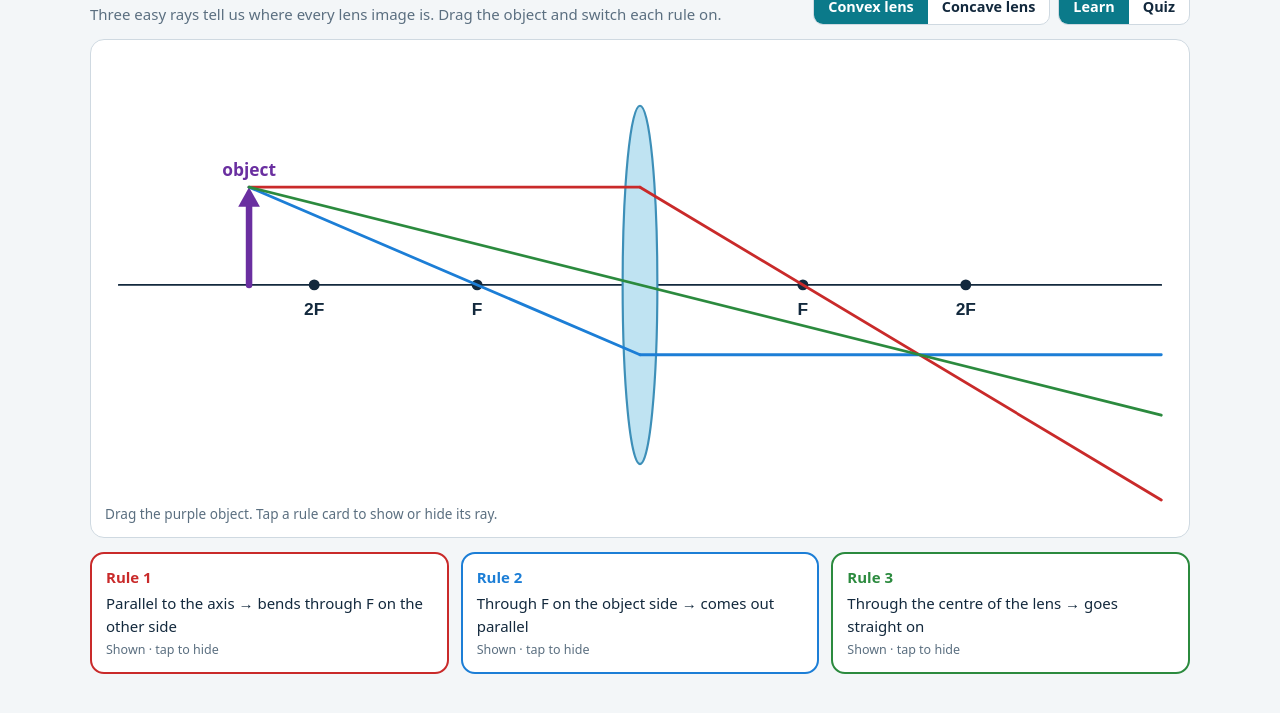
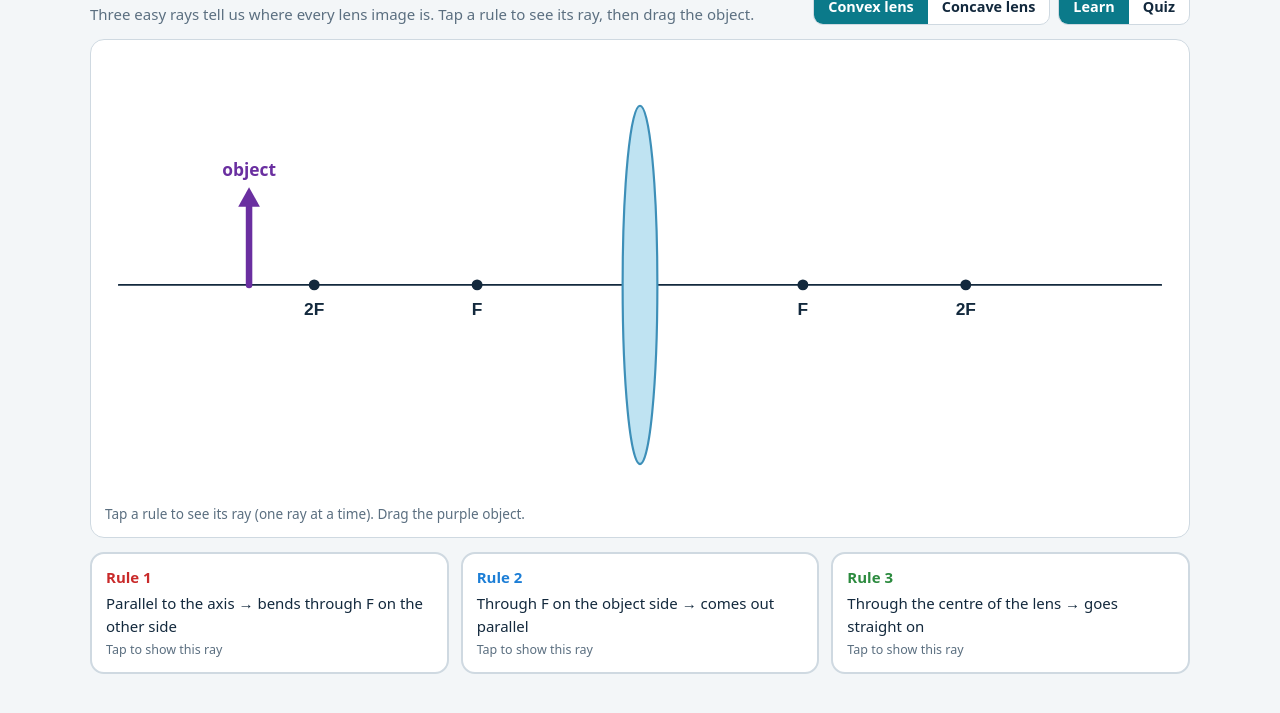
Before and after one commit to reemachhetri81-ui/lens-sims, a plain HTML site: page ray-rules.html in a window 1280 px wide. Shown: the part 71-784 px from the top of the page. Drawn offline with Linux system fonts and the light colour scheme.

Commit message:
Update ray-rules.html

```diff
--- a/ray-rules.html
+++ b/ray-rules.html
@@ -51,7 +51,7 @@ svg{display:block;width:100%;height:auto;touch-action:none;user-select:none}
 </style></head><body>
 <div class="wrap">
   <header>
-    <div><h1>Ray rules</h1><p class="sub">Three easy rays tell us where every lens image is. Drag the object and switch each rule on.</p></div>
+    <div><h1>Ray rules</h1><p class="sub">Three easy rays tell us where every lens image is. Tap a rule to see its ray, then drag the object.</p></div>
     <div class="controls">
       <div class="seg" role="group" aria-label="Lens"><button id="lc" aria-pressed="true">Convex lens</button><button id="lv" aria-pressed="false">Concave lens</button></div>
       <div class="seg" role="group" aria-label="Mode"><button id="mx" aria-pressed="true">Learn</button><button id="mq" aria-pressed="false">Quiz</button></div>
@@ -59,7 +59,7 @@ svg{display:block;width:100%;height:auto;touch-action:none;user-select:none}
   </header>
   <div class="bench">
     <svg id="sv" viewBox="0 0 1000 420" aria-label="Lens with an object and the three ray rules"></svg>
-    <div class="hint" id="hint">Drag the purple object. Tap a rule card to show or hide its ray.</div>
+    <div class="hint" id="hint">Tap a rule to see its ray (one ray at a time). Drag the purple object.</div>
   </div>
   <div class="rules" id="rules"></div>
   <div class="quiz" id="quiz" hidden>
@@ -74,7 +74,7 @@ svg{display:block;width:100%;height:auto;touch-action:none;user-select:none}
 (function(){
 const NS="http://www.w3.org/2000/svg",sv=document.getElementById("sv");
 const CX=500,AY=220,F=150,HO=90,XMIN=20,XMAX=980;
-let lens="convex",mode="learn",xo=CX-2.4*F,on=[true,true,true],drag=false;
+let lens="convex",mode="learn",xo=CX-2.4*F,on=[false,false,false],drag=false;
 const QS=new URLSearchParams(location.search);const I=Object.assign({},window.INIT||{});
 if(QS.get("lens"))I.lens=QS.get("lens"); if(QS.get("x"))I.x=parseFloat(QS.get("x")); if(QS.get("mode"))I.mode=QS.get("mode");
 if(QS.get("embed")){document.documentElement.classList.add("embed")} if(I.lens)lens=I.lens;
@@ -135,8 +135,8 @@ sv.addEventListener("pointerup",()=>drag=false);
 function renderRules(){
   const box=document.getElementById("rules");box.innerHTML="";
   RULES[lens].forEach((r,i)=>{const b=document.createElement("button");b.className="rule";b.style.setProperty("--c",css(r.c));
-    b.setAttribute("aria-pressed",on[i]);b.innerHTML=`<b>${r.t}</b><span>${r.d}</span><small>${on[i]?"Shown":"Hidden"} · tap to ${on[i]?"hide":"show"}</small>`;
-    b.onclick=()=>{on[i]=!on[i];renderRules();draw()};box.appendChild(b)});
+    b.setAttribute("aria-pressed",on[i]);b.innerHTML=`<b>${r.t}</b><span>${r.d}</span><small>${on[i]?"Showing this ray":"Tap to show this ray"}</small>`;
+    b.onclick=()=>{const was=on[i];on=[false,false,false];on[i]=!was;renderRules();draw()};box.appendChild(b)});
 }
 
 // QUIZ: show incoming part; offer 3 outgoing options A/B/C, one correct
@@ -182,7 +182,7 @@ document.getElementById("lc").onclick=()=>{setLensUI("convex");mode==="quiz"?new
 document.getElementById("lv").onclick=()=>{setLensUI("concave");mode==="quiz"?newQ():draw()};
 function setMode(m){mode=m;document.getElementById("mx").setAttribute("aria-pressed",m==="learn");document.getElementById("mq").setAttribute("aria-pressed",m==="quiz");
   document.getElementById("rules").hidden=m!=="learn";document.getElementById("quiz").hidden=m!=="quiz";
-  document.getElementById("hint").textContent=m==="learn"?"Drag the purple object. Tap a rule card to show or hide its ray.":"Look at the coloured ray going in. Pick the path it takes after the lens.";
+  document.getElementById("hint").textContent=m==="learn"?"Tap a rule to see its ray (one ray at a time). Drag the purple object.":"Look at the coloured ray going in. Pick the path it takes after the lens.";
   if(m==="quiz"){qn=1;score=0;newQ()}else draw()}
 document.getElementById("mx").onclick=()=>setMode("learn");
 document.getElementById("mq").onclick=()=>setMode("quiz");
```
